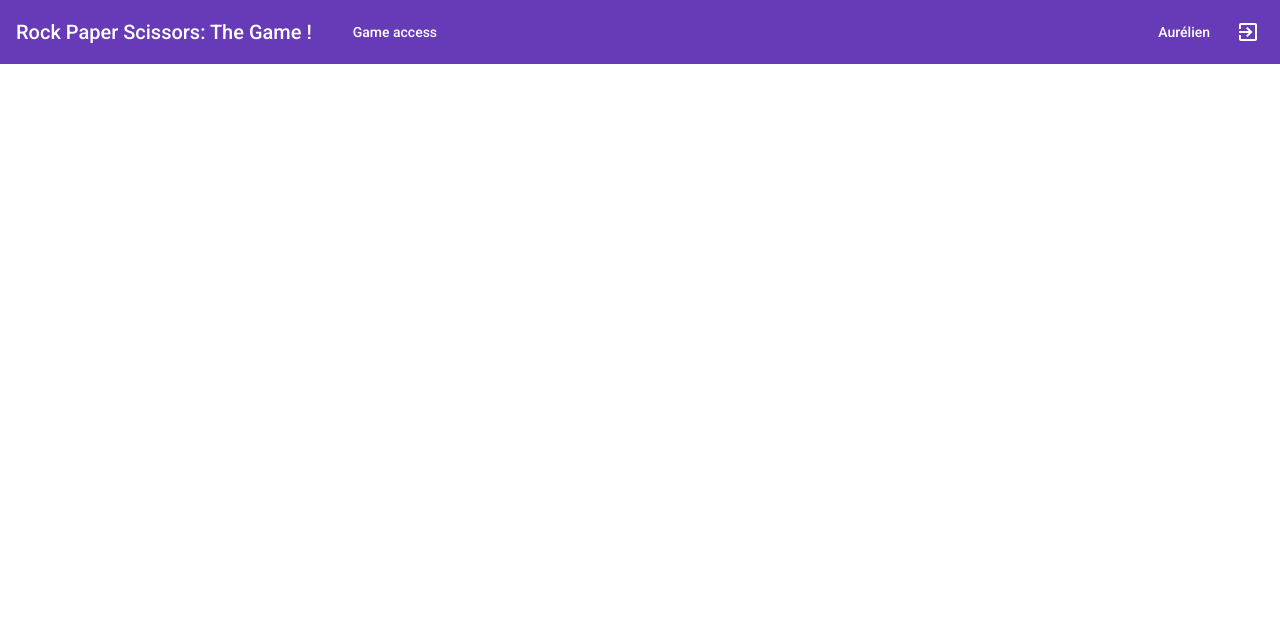
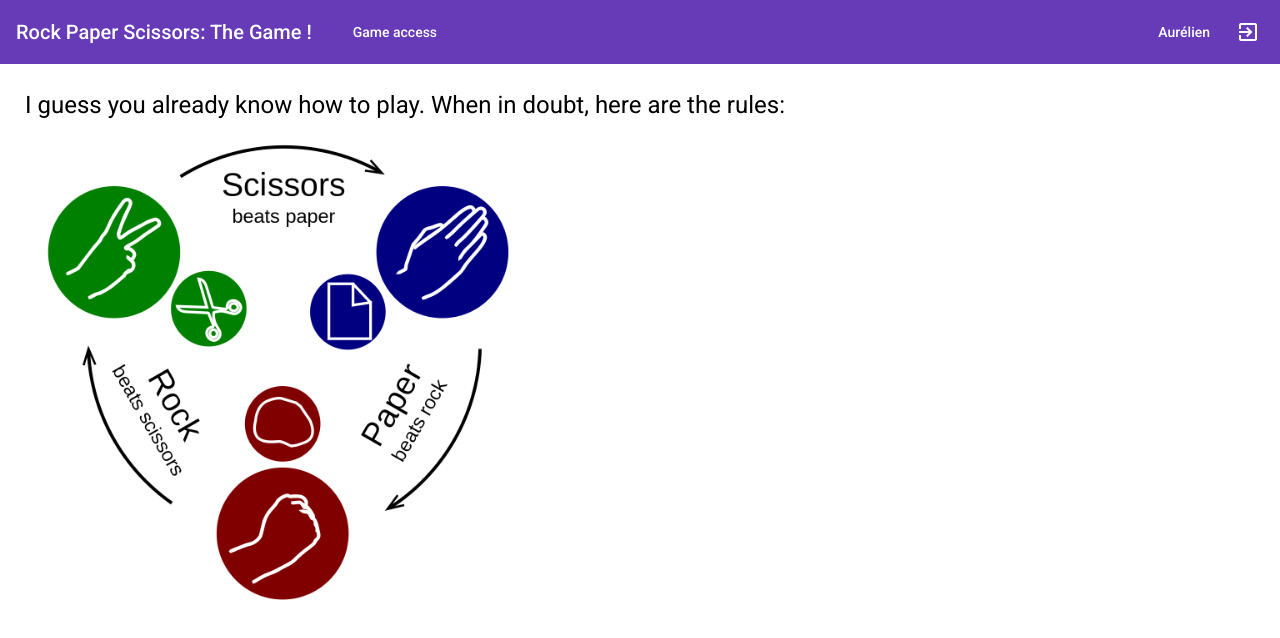
Before and after one commit to thisaurel/rock-paper-scissors-game-angular, an Angular app: page / in a window 1280 px wide. Shown: the top 638 px of the page. Built offline with nearby package versions, Linux system fonts and the light colour scheme.

Commit message:
Add homepage and rules

```diff
--- a/src/app/app-routing.module.ts
+++ b/src/app/app-routing.module.ts
@@ -2,8 +2,10 @@ import { NgModule } from '@angular/core';
 import { Routes, RouterModule } from '@angular/router';
 import { PlayerComponent } from './components/player/player.component';
 import { GameComponent } from './components/game/game.component';
+import {HomeComponent} from './components/home/home.component';
 
 const routes: Routes = [
+  { path: '', component: HomeComponent },
   { path: 'player', component: PlayerComponent },
   { path: 'game', component: GameComponent }
 ];
--- a/src/app/app.module.ts
+++ b/src/app/app.module.ts
@@ -11,12 +11,14 @@ import { GameService } from './services/game.service';
 import {GameComponent} from './components/game/game.component';
 import {MatIconModule} from '@angular/material/icon';
 import {MatToolbarModule} from '@angular/material/toolbar';
+import {HomeComponent} from './components/home/home.component';
 
 @NgModule({
   declarations: [
     AppComponent,
     PlayerComponent,
-    GameComponent
+    GameComponent,
+    HomeComponent
   ],
   imports: [
     BrowserModule,
--- /dev/null
+++ b/src/app/components/home/home.component.html
@@ -0,0 +1,2 @@
+<h1>I guess you already know how to play. When in doubt, here are the rules:</h1>
+<img src="assets/imgs/rules.png" alt="" class="src" width="500px">
--- /dev/null
+++ b/src/app/components/home/home.component.ts
@@ -0,0 +1,15 @@
+import { Component, OnInit } from '@angular/core';
+
+@Component({
+  selector: 'app-home',
+  templateUrl: './home.component.html',
+  styleUrls: ['./home.component.scss']
+})
+export class HomeComponent implements OnInit {
+
+  constructor() { }
+
+  ngOnInit(): void {
+  }
+
+}
```
Also changed, not shown: src/app/components/home/home.component.scss (added), src/assets/imgs/rules.png (added), 1 other file (tests, documents, lock files or other folders).
